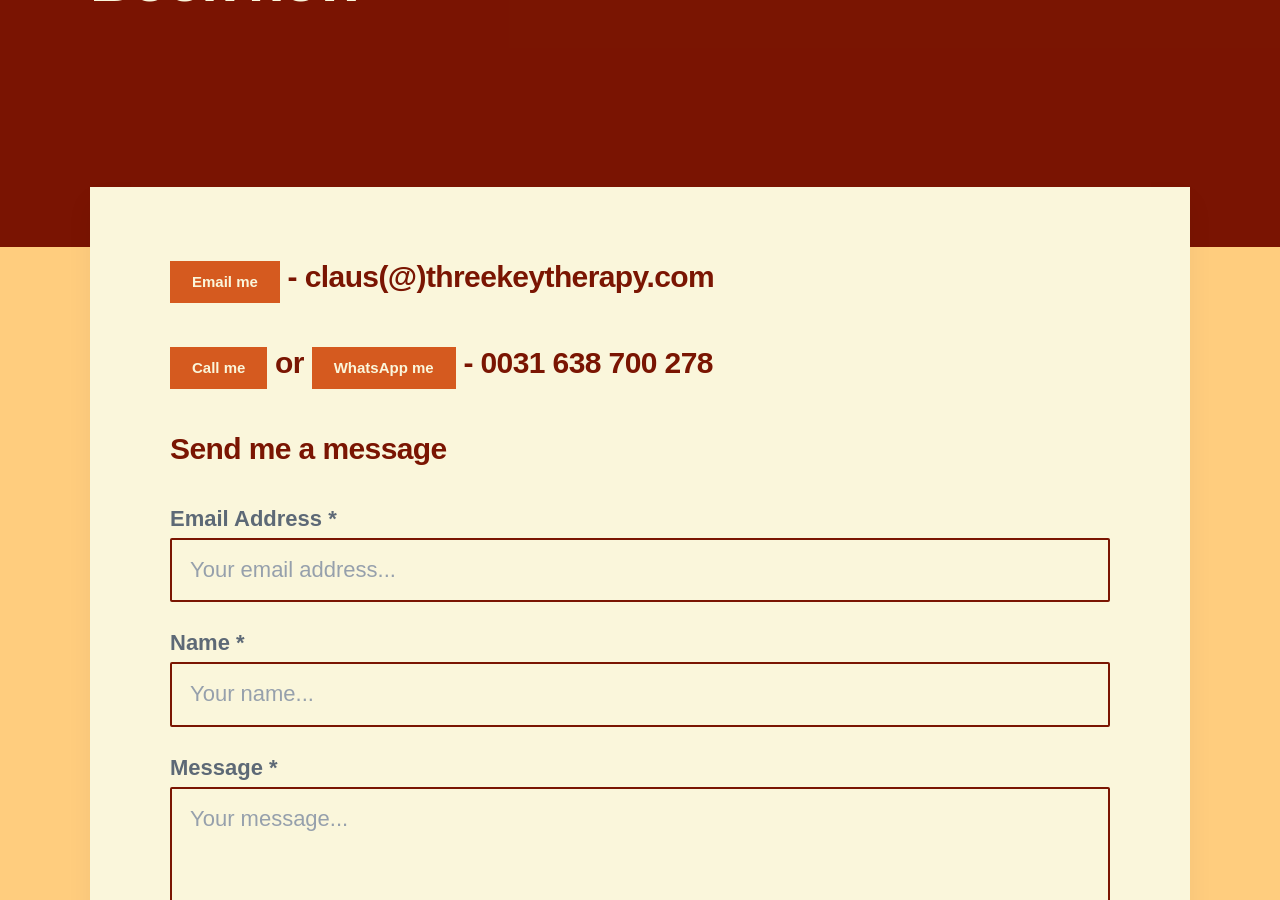
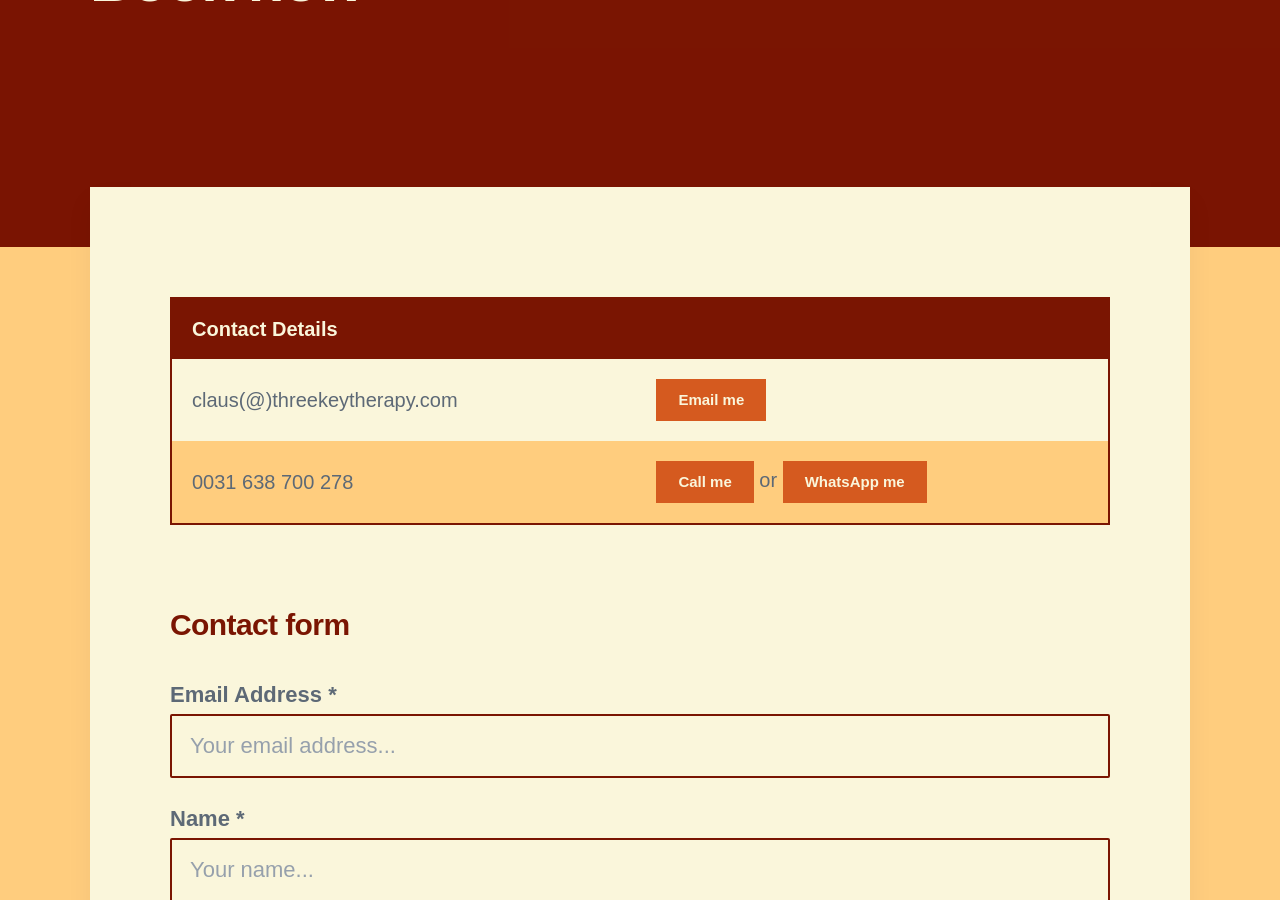
Before and after one commit to threekeytherapy/threekeytherapy.com, a Jekyll site: the page built from _pages/contact.md, in a window 1280 px wide and 900 px high, scrolled down 461 px. Built offline with Jekyll 4.4.1, drawn with Linux system fonts in a browser that asks for light colours; nearby versions of some CDN libraries; some web fonts are replaced.

Commit message:
puts contact into table

```diff
--- a/_pages/contact.md
+++ b/_pages/contact.md
@@ -5,11 +5,13 @@ description:
 featured_image:
 ---
 
-### <a href="mailto:claus@threekeytherapy.com" class="button button--small">Email me</a> - claus(@)threekeytherapy.com
+| Contact Details                                   |     |
+|---------------------------------------------------|----------------|
+| claus(@)threekeytherapy.com                       | <a href="mailto:claus@threekeytherapy.com" class="button button--small">Email me</a> |
+| 0031 638 700 278                                  | <a href="tel:0031638700278" class="button button--small">Call me</a> or <a href="https://wa.me/31638700278?text=I'm%20interested%20in%20booking%20a%20body%20therapy%20session" class="button button--small">WhatsApp me</a> |
 
-### <a href="tel:0031638700278" class="button button--small">Call me</a> or <a href="https://wa.me/31638700278?text=I'm%20interested%20in%20booking%20a%20body%20therapy%20session" class="button button--small">WhatsApp me</a> - 0031 638 700 278
 
-### Send me a message
+### Contact form
 
 {% include contact-form.html %}
 
```
